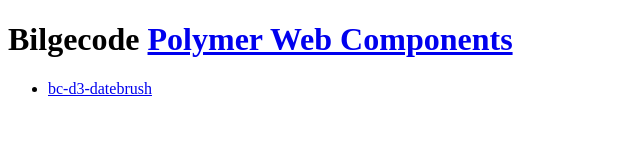
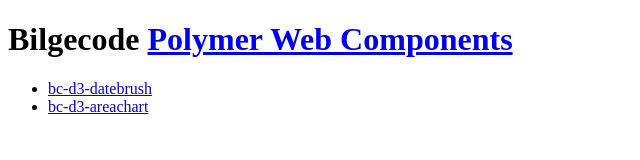
Before and after one commit to BilgeCode/bilgecode.github.io, a plain HTML site: page index.html in a window 1280 px wide. Shown: the whole page, without its empty margins (0-640 px from the left). Drawn offline with Linux system fonts and the light colour scheme.

Commit message:
Added bc-d3-areachart link

```diff
--- a/index.html
+++ b/index.html
@@ -17,6 +17,11 @@
           bc-d3-datebrush
         </a>
       </li>
+      <li>
+        <a href="http://bilgecode.github.io/bc-d3-areachart/">
+          bc-d3-areachart
+        </a>
+      </li>
     </ul>
   </body>
 </html>
```
